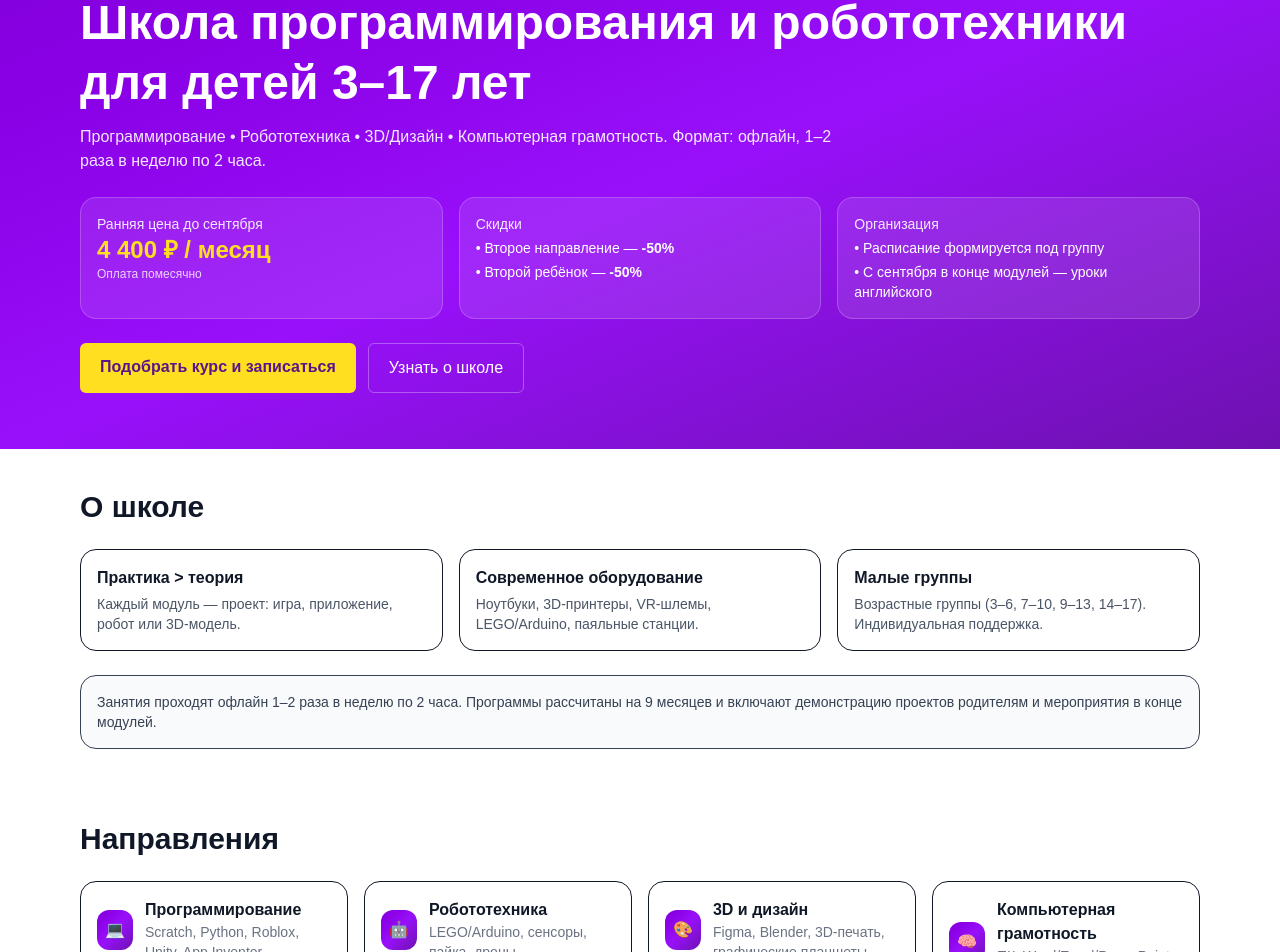
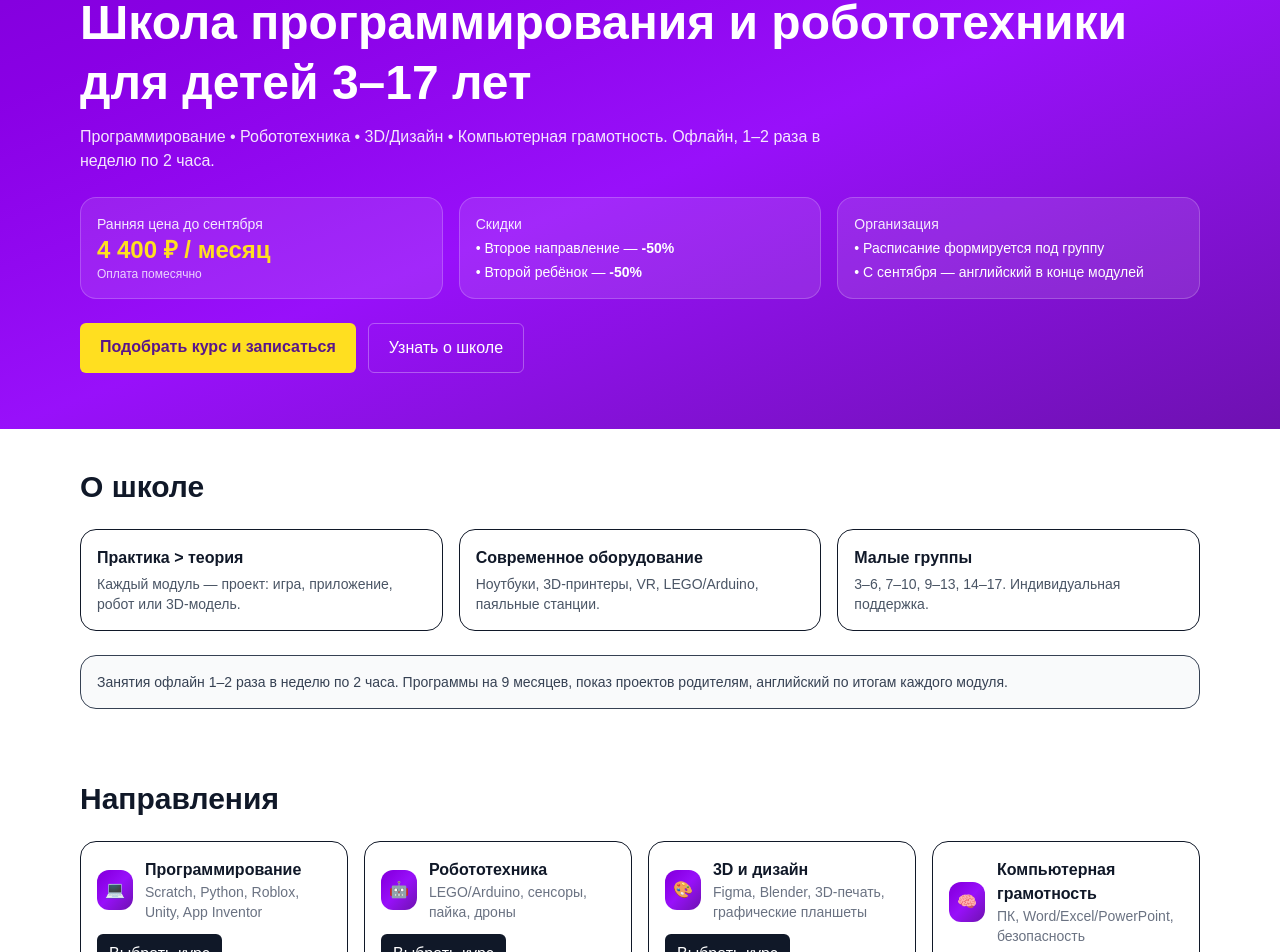
Before and after one commit to tyshchenko05-netizen/school-site, a Next.js app: page / in a window 1280 px wide. Shown: the part 120-1072 px from the top of the page. Built offline with nearby package versions, Linux system fonts and the light colour scheme.

Commit message:
Главная 'О школе' + фикс скролла модалки на мобилках

```diff
--- a/pages/index.tsx
+++ b/pages/index.tsx
@@ -21,19 +21,10 @@ export default function Home() {
             <span className="text-yellow-500">Да Винчи</span>
           </Link>
           <nav className="flex items-center gap-2">
-            <a href="#about" className="hidden sm:inline text-sm px-3 py-2 rounded-md hover:bg-gray-100">
-              О школе
-            </a>
-            <a href="#tracks" className="hidden sm:inline text-sm px-3 py-2 rounded-md hover:bg-gray-100">
-              Направления
-            </a>
-            <a href="#faq" className="hidden sm:inline text-sm px-3 py-2 rounded-md hover:bg-gray-100">
-              Вопросы
-            </a>
-            <Link
-              href="/enroll"
-              className="px-3 py-2 rounded-md bg-purple-700 text-white text-sm font-semibold hover:opacity-90"
-            >
+            <a href="#about" className="hidden sm:inline text-sm px-3 py-2 rounded-md hover:bg-gray-100">О школе</a>
+            <a href="#tracks" className="hidden sm:inline text-sm px-3 py-2 rounded-md hover:bg-gray-100">Направления</a>
+            <a href="#faq" className="hidden sm:inline text-sm px-3 py-2 rounded-md hover:bg-gray-100">Вопросы</a>
+            <Link href="/enroll" className="px-3 py-2 rounded-md bg-purple-700 text-white text-sm font-semibold hover:opacity-90">
               Записаться
             </Link>
           </nav>
@@ -47,11 +38,10 @@ export default function Home() {
             Школа программирования и робототехники для детей 3–17 лет
           </h1>
           <p className="mt-3 text-white/90 max-w-3xl">
-            Программирование • Робототехника • 3D/Дизайн • Компьютерная грамотность.
-            Формат: офлайн, 1–2 раза в неделю по 2 часа.
+            Программирование • Робототехника • 3D/Дизайн • Компьютерная грамотность. Офлайн, 1–2 раза в неделю по 2 часа.
           </p>
 
-          {/* плашки-акции */}
+          {/* плашки */}
           <div className="mt-6 grid grid-cols-1 sm:grid-cols-3 gap-4">
             <div className="rounded-2xl bg-white/10 p-4 border border-white/20">
               <div className="text-sm opacity-90">Ранняя цена до сентября</div>
@@ -69,22 +59,16 @@ export default function Home() {
               <div className="text-sm opacity-90">Организация</div>
               <ul className="text-sm mt-1 space-y-1">
                 <li>• Расписание формируется под группу</li>
-                <li>• С сентября в конце модулей — уроки английского</li>
+                <li>• С сентября — английский в конце модулей</li>
               </ul>
             </div>
           </div>
 
           <div className="mt-6 flex flex-col sm:flex-row gap-3">
-            <Link
-              href="/enroll"
-              className="px-5 py-3 rounded-md bg-yellow-300 text-purple-900 font-semibold text-center hover:opacity-90"
-            >
+            <Link href="/enroll" className="px-5 py-3 rounded-md bg-yellow-300 text-purple-900 font-semibold text-center hover:opacity-90">
               Подобрать курс и записаться
             </Link>
-            <a
-              href="#about"
-              className="px-5 py-3 rounded-md border border-white/30 text-center hover:bg-white/10"
-            >
+            <a href="#about" className="px-5 py-3 rounded-md border border-white/30 text-center hover:bg-white/10">
               Узнать о школе
             </a>
           </div>
@@ -96,12 +80,11 @@ export default function Home() {
         <h2 className="text-2xl md:text-3xl font-bold">О школе</h2>
         <div className="grid grid-cols-1 md:grid-cols-3 gap-4">
           <InfoCard title="Практика > теория" text="Каждый модуль — проект: игра, приложение, робот или 3D-модель." />
-          <InfoCard title="Современное оборудование" text="Ноутбуки, 3D-принтеры, VR-шлемы, LEGO/Arduino, паяльные станции." />
-          <InfoCard title="Малые группы" text="Возрастные группы (3–6, 7–10, 9–13, 14–17). Индивидуальная поддержка." />
+          <InfoCard title="Современное оборудование" text="Ноутбуки, 3D-принтеры, VR, LEGO/Arduino, паяльные станции." />
+          <InfoCard title="Малые группы" text="3–6, 7–10, 9–13, 14–17. Индивидуальная поддержка." />
         </div>
         <div className="rounded-2xl border p-4 bg-gray-50 text-sm text-gray-700">
-          Занятия проходят офлайн 1–2 раза в неделю по 2 часа. Программы рассчитаны на 9 месяцев и
-          включают демонстрацию проектов родителям и мероприятия в конце модулей.
+          Занятия офлайн 1–2 раза в неделю по 2 часа. Программы на 9 месяцев, показ проектов родителям, английский по итогам каждого модуля.
         </div>
       </section>
 
@@ -112,7 +95,7 @@ export default function Home() {
           <TrackCard emoji="💻" title="Программирование" text="Scratch, Python, Roblox, Unity, App Inventor" />
           <TrackCard emoji="🤖" title="Робототехника" text="LEGO/Arduino, сенсоры, пайка, дроны" />
           <TrackCard emoji="🎨" title="3D и дизайн" text="Figma, Blender, 3D-печать, графические планшеты" />
-          <TrackCard emoji="🧠" title="Компьютерная грамотность" text="ПК, Word/Excel/PowerPoint, браузер и безопасность" />
+          <TrackCard emoji="🧠" title="Компьютерная грамотность" text="ПК, Word/Excel/PowerPoint, безопасность" />
         </div>
         <div className="pt-2">
           <Link href="/enroll" className="inline-block px-5 py-3 rounded-md bg-gray-900 text-white hover:opacity-90">
@@ -132,7 +115,7 @@ export default function Home() {
         </div>
       </section>
 
-      {/* Отзывы (простая адаптивная карусель без JS) */}
+      {/* Отзывы */}
       <section id="reviews" className="max-w-6xl mx-auto px-4 py-8 space-y-4">
         <h3 className="text-xl md:text-2xl font-bold">Отзывы родителей</h3>
         <div className="grid grid-cols-1 md:grid-cols-3 gap-4">
@@ -147,12 +130,9 @@ export default function Home() {
         <div className="max-w-6xl mx-auto px-4 py-10 flex flex-col md:flex-row items-center gap-4 justify-between">
           <div>
             <h3 className="text-2xl font-bold">Готовы к старту?</h3>
-            <p className="text-white/90">Подберите направление и оставьте заявку — мы свяжемся для согласования расписания.</p>
+            <p className="text-white/90">Подберите направление и оставьте заявку — свяжемся для согласования.</p>
           </div>
-          <Link
-            href="/enroll"
-            className="px-5 py-3 rounded-md bg-yellow-300 text-purple-900 font-semibold hover:opacity-90"
-          >
+          <Link href="/enroll" className="px-5 py-3 rounded-md bg-yellow-300 text-purple-900 font-semibold hover:opacity-90">
             Записаться на курс
           </Link>
         </div>
@@ -161,9 +141,9 @@ export default function Home() {
       {/* FAQ */}
       <section id="faq" className="max-w-6xl mx-auto px-4 py-10 space-y-3">
         <h3 className="text-xl md:text-2xl font-bold">Частые вопросы</h3>
-        <FaqRow q="Что брать на занятия?" a="Ничего, всё оборудование предоставляем. Можно взять бутылку воды и тетрадь." />
-        <FaqRow q="Как оплачивать?" a="Помесячно, до 5 числа. Ранняя цена 4 400 ₽/мес до сентября." />
-        <FaqRow q="Что если пропуск?" a="Даем компенсирующие занятия/материалы. Обсуждаем индивидуально." />
+        <FaqRow q="Что брать на занятия?" a="Ничего, всё оборудование предоставляем. Можно воду и тетрадь." />
+        <FaqRow q="Как оплачивать?" a="Помесячно. Ранняя цена 4 400 ₽/мес до сентября." />
+        <FaqRow q="Что если пропуск?" a="Компенсирующие занятия/материалы. Договоримся индивидуально." />
       </section>
 
       {/* Подвал */}
@@ -171,17 +151,14 @@ export default function Home() {
         <div className="max-w-6xl mx-auto px-4 py-6 flex flex-col md:flex-row items-center justify-between gap-3 text-sm">
           <div>© {new Date().getFullYear()} KODE Да Винчи</div>
           <div className="text-gray-600">1–2 раза в неделю по 2 часа • офлайн</div>
-          <Link href="/enroll" className="px-3 py-2 rounded-md bg-gray-900 text-white hover:opacity-90">
-            Записаться
-          </Link>
+          <Link href="/enroll" className="px-3 py-2 rounded-md bg-gray-900 text-white hover:opacity-90">Записаться</Link>
         </div>
       </footer>
     </div>
   );
 }
 
-/* ————— Мелкие компоненты ————— */
-
+/* ——— Мелкие компоненты ——— */
 function InfoCard({ title, text }: { title: string; text: string }) {
   return (
     <div className="rounded-2xl border p-4 bg-white hover:shadow-md transition">
@@ -190,37 +167,23 @@ function InfoCard({ title, text }: { title: string; text: string }) {
     </div>
   );
 }
-
 function TrackCard({ emoji, title, text }: { emoji: string; title: string; text: string }) {
   return (
     <div className="rounded-2xl border p-4 bg-white hover:shadow-xl transition">
       <div className="flex items-center gap-3">
-        <div className="p-2 rounded-xl bg-gradient-to-br from-purple-700 via-purple-600 to-purple-800 text-yellow-300">
-          {emoji}
-        </div>
+        <div className="p-2 rounded-xl bg-gradient-to-br from-purple-700 via-purple-600 to-purple-800 text-yellow-300">{emoji}</div>
         <div>
           <div className="font-semibold">{title}</div>
           <div className="text-sm text-gray-500">{text}</div>
         </div>
       </div>
-      <Link
-        href="/enroll"
-        className="mt-3 inline-block px-3 py-2 rounded-md bg-gray-900 text-white hover:opacity-90"
-      >
-        Выбрать курс
-      </Link>
+      <Link href="/enroll" className="mt-3 inline-block px-3 py-2 rounded-md bg-gray-900 text-white hover:opacity-90">Выбрать курс</Link>
     </div>
   );
 }
-
 function AgePill({ children }: { children: React.ReactNode }) {
-  return (
-    <div className="px-3 py-2 rounded-full border text-center bg-white hover:bg-gray-50">
-      {children}
-    </div>
-  );
+  return <div className="px-3 py-2 rounded-full border text-center bg-white hover:bg-gray-50">{children}</div>;
 }
-
 function ReviewCard({ name, children }: { name: string; children: React.ReactNode }) {
   return (
     <div className="rounded-2xl border p-4 bg-white">
@@ -229,7 +192,6 @@ function ReviewCard({ name, children }: { name: string; children: React.ReactNod
     </div>
   );
 }
-
 function FaqRow({ q, a }: { q: string; a: string }) {
   return (
     <details className="rounded-xl border p-3 bg-white">
```
Also changed, not shown: pages/enroll.tsx (+16 -9 lines).
